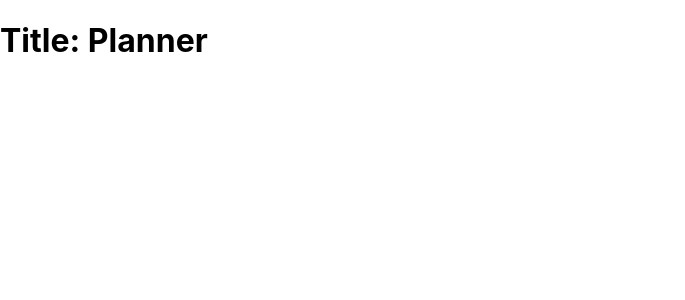
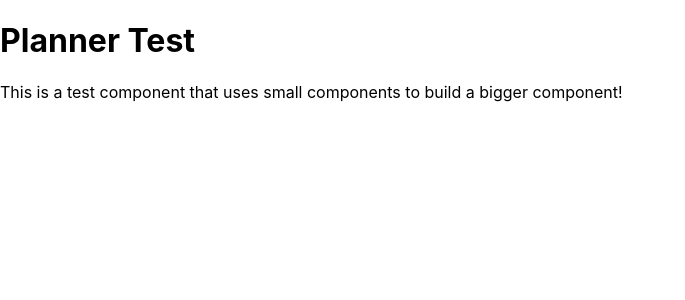
Before and after one commit to nepoz/planner, a React (Create React App) app: page / in a window 1280 px wide. Shown: the top 300 px of the page, without its empty margins (0-685 px from the left). Built offline with nearby package versions, Linux system fonts and the light colour scheme.

Commit message:
Build components!

```diff
--- a/src/index.js
+++ b/src/index.js
@@ -3,6 +3,7 @@ import ReactDOM from 'react-dom/client';
 import './index.css';
 import App from './App';
 import reportWebVitals from './reportWebVitals';
+import { render } from '@testing-library/react';
 
 const root = ReactDOM.createRoot(document.getElementById('root'));
 const title = "Planner"
@@ -10,17 +11,33 @@ const not_title = "WRONG HEADING WRONG HEADING"
 
 root.render(title)
 
-
-// Swap between title we want and title we DON'T want based on value of flag
-let flag = true
-const swap = () => {
-  const element = <h1> Title: {flag ? title : not_title} </h1>
-  flag = !flag
-  root.render(element)
+// Create Title component -- ALL COMPONENTS MUST BE CAPITALIZED
+const Title = (props) => {
+  return <h1>{props.text}</h1>
 }
 
-// Calls swap to run ever 1000ms = 1 sec
-setInterval(swap, 1000)
+// Create Description component -- ALL COMPONENTS MUST BE CAPITALIZED
+const Description = (props) => {
+  return <p>{props.text}</p>
+}
+
+// Create Task component -- made up of a title and a description
+const Task = (props) => {
+  return (
+  <div id="TaskBox">
+    <Title text={props.titleText} />
+    <Description text={props.descriptionText} />
+  </div>
+  )
+}
+
+// create an element -- a single task. Remember empty JSX tags may be closed as in XML
+const heading = "Planner Test"
+const description = "This is a test component that uses small components to build a bigger component!"
+const element = <Task titleText={heading} descriptionText={description} />
+
+// render the test element
+root.render(element)
 
 // If you want to start measuring performance in your app, pass a function
 // to log results (for example: reportWebVitals(console.log))
```
